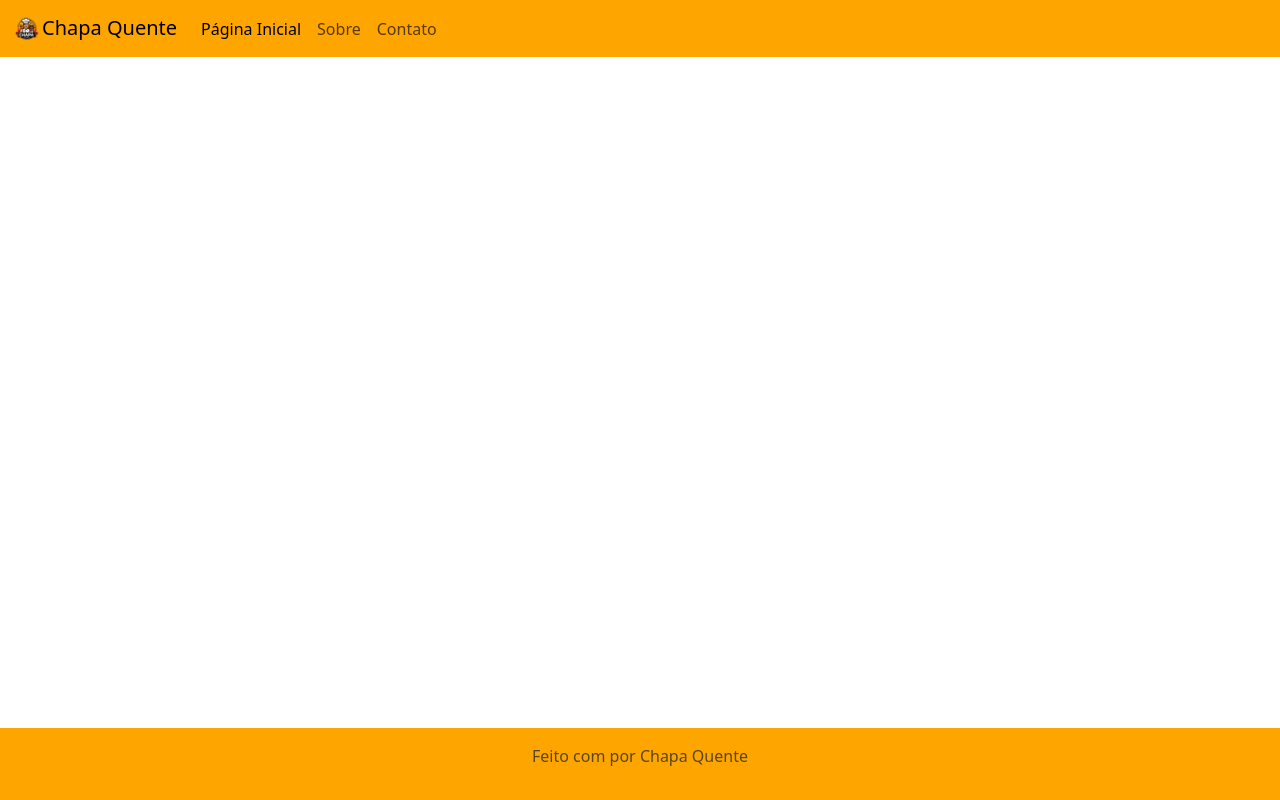
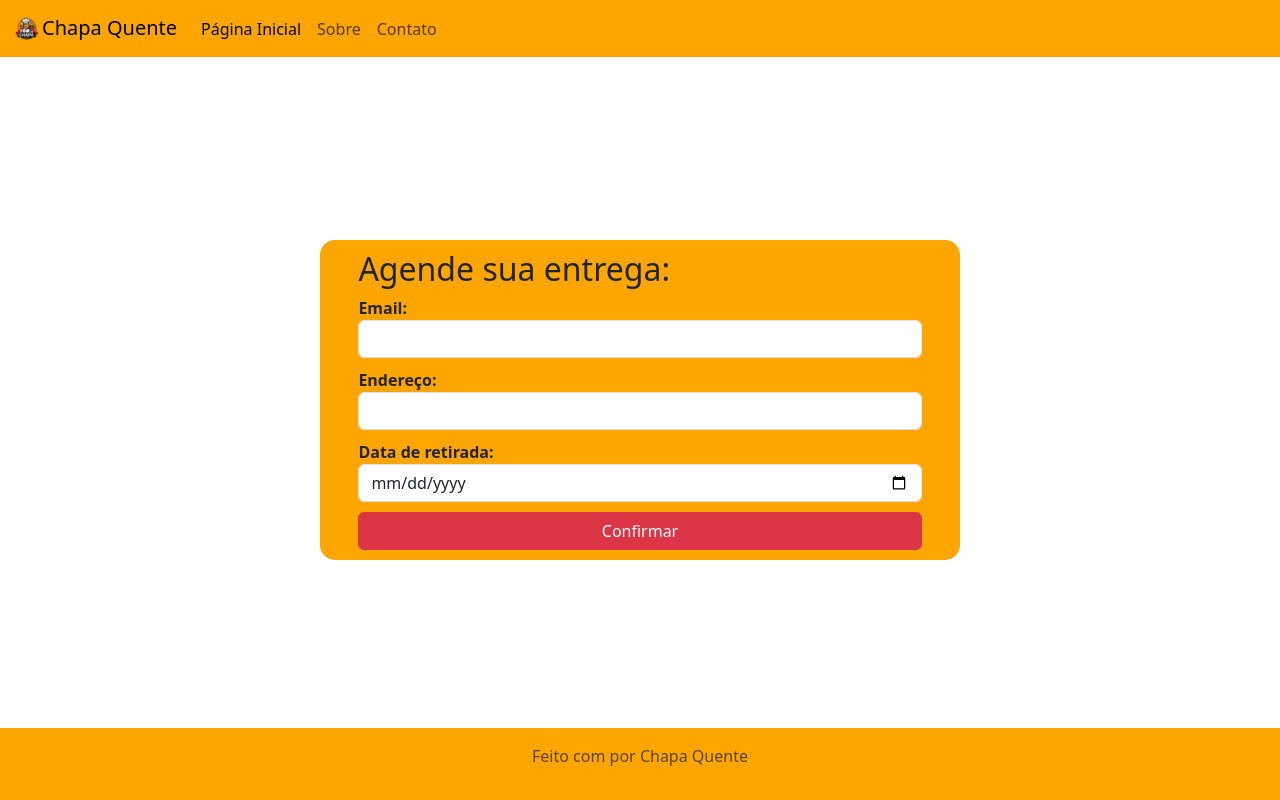
Before and after one commit to dsm-cefet-rj/ti-2024-1-grupo-5-1, a React (Vite) app in the folder frontend/chapa-quente/: page / in a window 1280 px wide. Built offline with nearby package versions, Linux system fonts and the light colour scheme; data requests are answered from the project's data file.

Commit message:
Agendamento

```diff
--- a/frontend/chapa-quente/src/App.jsx
+++ b/frontend/chapa-quente/src/App.jsx
@@ -4,13 +4,16 @@ import Footer from './components/Footer'
 import Router from './components/Router'
 
 import "./App.css"
+import Agendamento from './components/Agendamento';
 
 const App = () => {
     return (
         <>
             <Header />
             <Router/>
+            <Agendamento />
             <Footer />
+
         </>
     )
 }
--- /dev/null
+++ b/frontend/chapa-quente/src/components/Agendamento/Form/form.css
@@ -0,0 +1,10 @@
+form {
+    display: flex;
+    flex-direction: column;
+    gap: 10px;
+
+}
+
+form div {
+    width: 100%;
+}
--- /dev/null
+++ b/frontend/chapa-quente/src/components/Agendamento/Form/index.jsx
@@ -0,0 +1,31 @@
+import "bootstrap/dist/css/bootstrap.css";
+import "./form.css";
+
+
+function Form() {
+  return (
+
+<form>
+  <div>
+    <label for="exampleInputEmail1" >Email:</label>
+    <input type="email" class="form-control" id="exampleInputEmail1" />
+  </div>
+
+  <div>
+    <label for="exampleInputEmail1">Endereço:</label>
+    <input type="email" class="form-control" id="exampleInputEmail1" />
+  </div>
+
+
+  <div class="">
+    <label for="Data-Agendamento" >Data de retirada:</label>
+    <input type="date" class="form-control" />
+  </div>
+
+  <button type="submit" class="btn btn-danger ">Confirmar</button>
+</form>
+
+  );
+}
+
+export default Form;
--- /dev/null
+++ b/frontend/chapa-quente/src/components/Agendamento/agendamento.css
@@ -0,0 +1,14 @@
+    article {
+        background-color: orange;
+        width: 50%;
+        height: 40%;
+        border-radius: 15px;
+        display: flex;
+        flex-direction: column;
+        justify-content: center;
+        padding: 0 3% 0 3%;
+    }
+
+    label {
+        font-weight: bold;
+    }
--- /dev/null
+++ b/frontend/chapa-quente/src/components/Agendamento/index.jsx
@@ -0,0 +1,15 @@
+import "bootstrap/dist/css/bootstrap.css";
+import "./agendamento.css";
+import Form from "./Form";
+
+function Agendamento() {
+  return (
+    <article class="position-absolute top-50 start-50 translate-middle">
+      <h2>Agende sua entrega:</h2>
+
+      <Form />
+    </article>
+  );
+}
+
+export default Agendamento;
```
